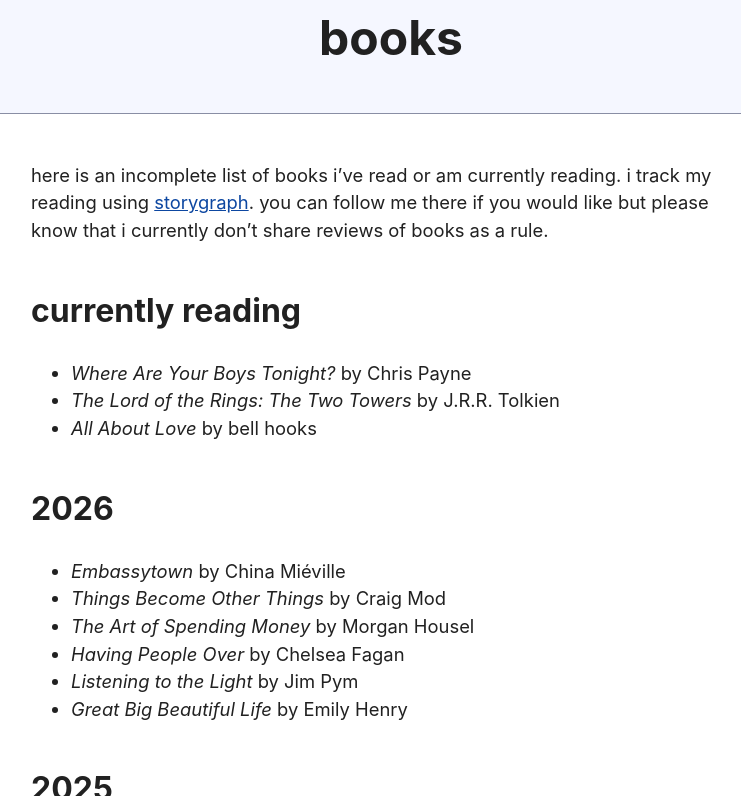
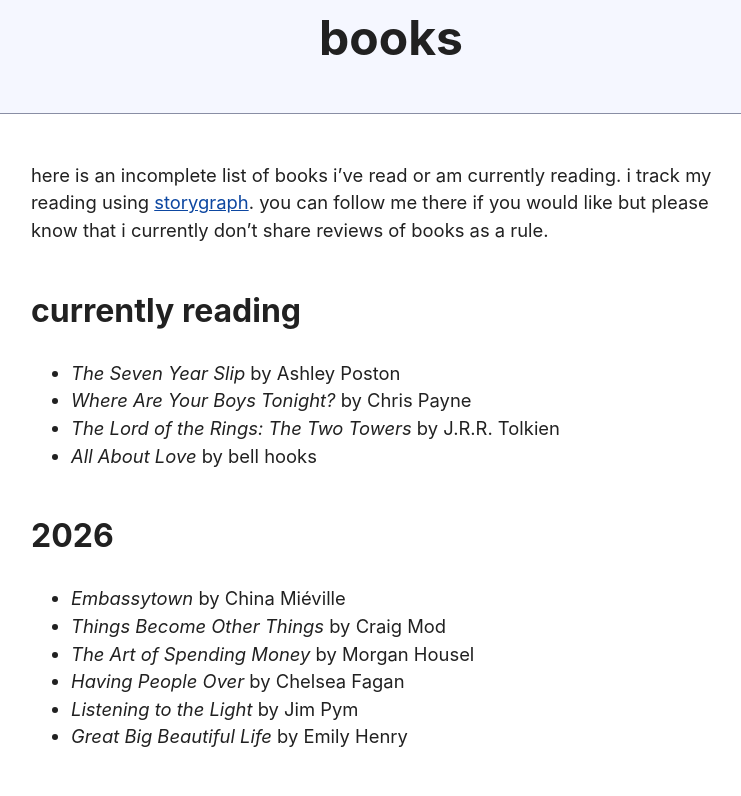
Before and after one commit to sloanelybutsurely/www, a Jekyll site: the page built from books.md, in a window 1280 px wide and 900 px high, cut to the strip 104-900 px from the top of the window. Shown: the whole strip, without its empty margins (249-990 px from the left). Built offline with Jekyll 4.4.1, drawn with Linux system fonts in a browser that asks for light colours.

Commit message:
add seven year slip to books

```diff
--- a/books.md
+++ b/books.md
@@ -10,6 +10,7 @@ please know that i currently don't share reviews of books as a rule.
 
 ### currently reading
 
+- _The Seven Year Slip_ by Ashley Poston
 - _Where Are Your Boys Tonight?_ by Chris Payne
 - _The Lord of the Rings: The Two Towers_ by J.R.R. Tolkien
 - _All About Love_ by bell hooks
```
